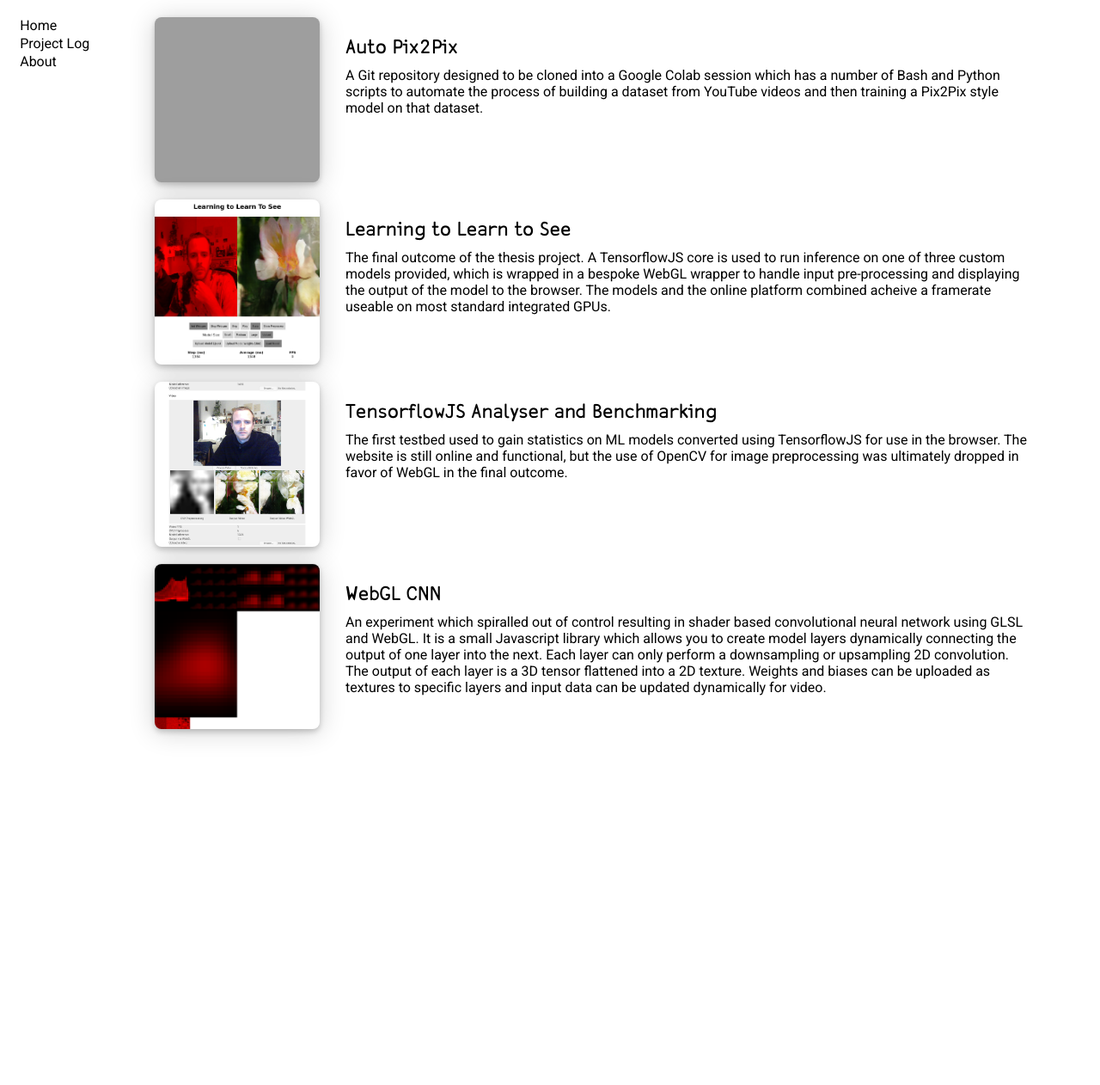
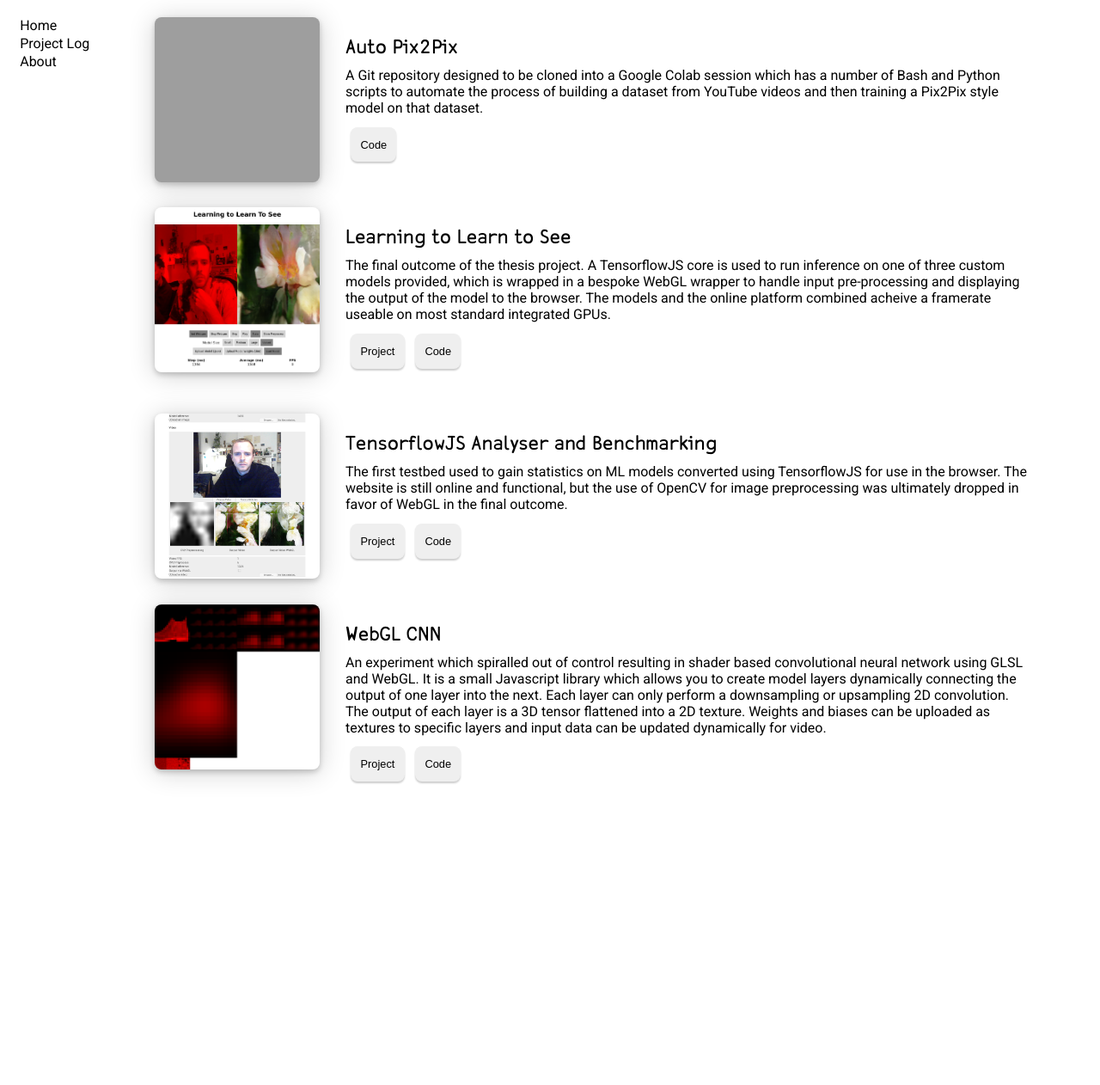
Before and after one commit to joshmurr/cci-thesis-log, a Jekyll site: the page built from docs/index.md, in a window 1280 px wide. Shown: the whole page at 86% size. Built offline with Jekyll 4.4.1, drawn with Linux system fonts in a browser that asks for light colours; before the commit the page ends 1168 px from its top, so only the background shows below that; grey boxes are pictures that could not be loaded.

Commit message:
Gallery buttons

```diff
--- a/docs/_layouts/home.html
+++ b/docs/_layouts/home.html
@@ -19,7 +19,14 @@ title: Josh Murr
 			<div class="info">
 				 <h2>{{ item.title }}</h2>
 				 <p>{{ item.content }}</p>
-				 <a href="{{ item.link }}"> </a>
+				 <div class="buttons">
+					 {% if item.link %}
+					 <a href="{{ item.link }}"><button class="project">Project</button></a>
+					 {% endif %}
+					 {% if item.code %}
+					 <a href="{{ item.code }}"><button class="code">Code</button></a>
+					 {% endif %}
+				 </div>
 			</div>
 	 </div>
    {% endfor %}
--- a/docs/_sass/_gallery.scss
+++ b/docs/_sass/_gallery.scss
@@ -3,31 +3,6 @@
     display: grid;
     grid-gap: 20px;
     grid-template-columns: 1fr;
-    grid-auto-rows: minmax(10rem, 12rem);
-
-    &::before {
-        content: '';
-        width: 0;
-        padding-bottom: 100%;
-        grid-row: 1 / 1;
-        grid-column: 1 / 1;
-    }
-
-    & > *:first-child {
-        grid-row: 1 / 1;
-        grid-column: 1 / 1;
-    }
-
-    & > *{
-        /* background-image: FROM HTML */
-    }
-
-    & > *:active {
-        background-color: #3e8e41;
-        box-shadow: 0 1px 2px 0 rgba(0, 0, 0, 0.2), 0 2px 30px 0 rgba(0, 0, 0, 0.19);
-        transform: translateX(0.5px) translateY(0.5px);
-    }
-}
 
     .entry {
         position: relative;
@@ -43,6 +18,7 @@
           background-repeat: no-repeat;
           background-position: center;
           background-size: cover;
+          height: 12rem;
         }
 
         .info {
@@ -53,14 +29,36 @@
           }
         }
 
-    a {
-      position: absolute;
-      display: block;
-      top: 0;
-      bottom: 0;
-      left: 0;
-      right: 0;
-      text-indent: -9999px;
-      z-index: 1000;
+        .buttons {
+            width: 100%;
+            display: flex;
+
+            button {
+                border: none;
+                padding: 0.8rem 0.7rem;
+                text-align: center;
+                text-decoration: none;
+                display: inline-block;
+                font-size: 0.8rem;
+                margin: 0.8rem 0.2rem;
+                cursor: pointer;
+                -webkit-transition-duration: 0.4s;
+                transition-duration: 0.4;
+                box-shadow: 0 2px 2px 0 rgba(0, 0, 0, 0.2);
+                border-radius: 8px;
+
+                &:hover {
+                    transform: translate(1px, 1px);
+                    box-shadow: 0 1px 1px 0 rgba(0, 0, 0, 0.2);
+                }
+
+            }
+            .code:hover {
+                background: #ccf;
+            }
+            .project:hover {
+                background: #cfc;
             }
         }
+    }
+}
```
Also changed, not shown: docs/_posts/2020-11-18-webgl-cnn-followup.md (+3 -3 lines), docs/_posts/2020-11-19-learning-to-learn-to-see.md (+1 -1 lines). Lines whose indentation alone changed are shown as unchanged.
